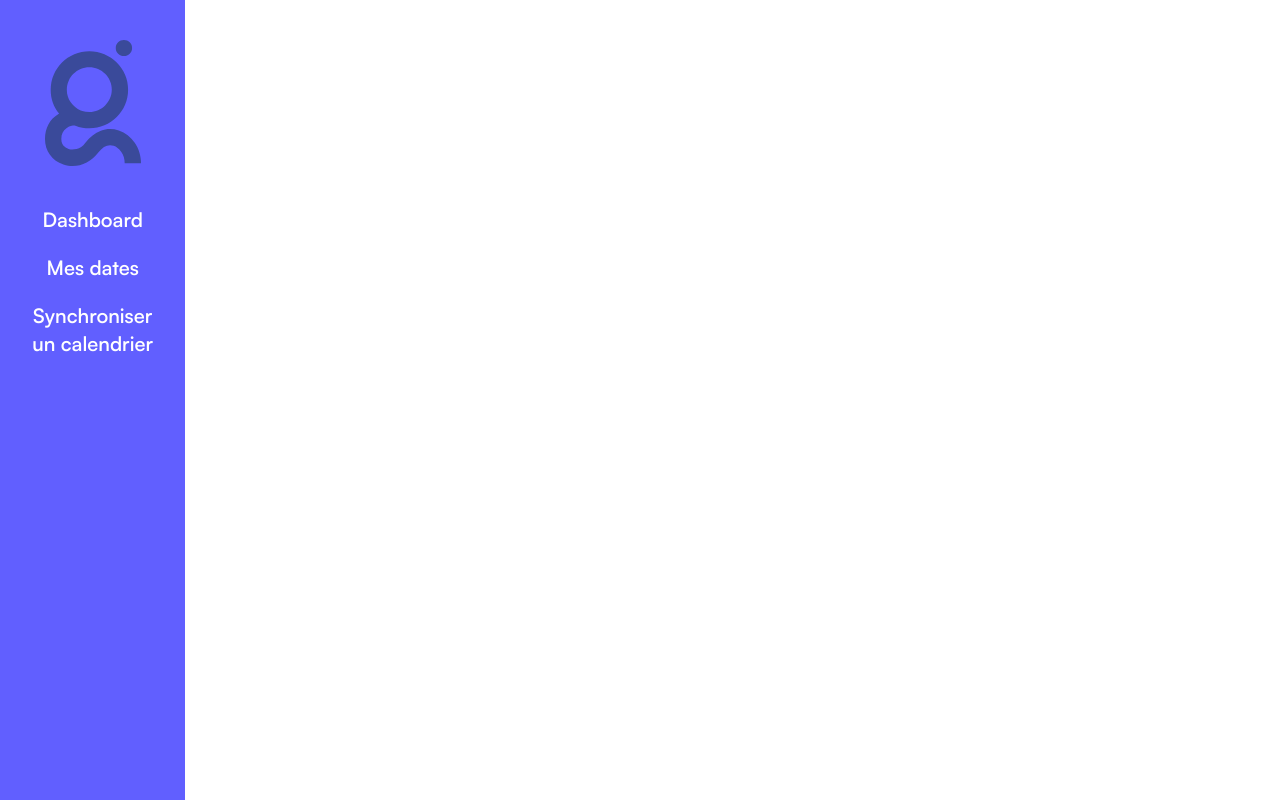
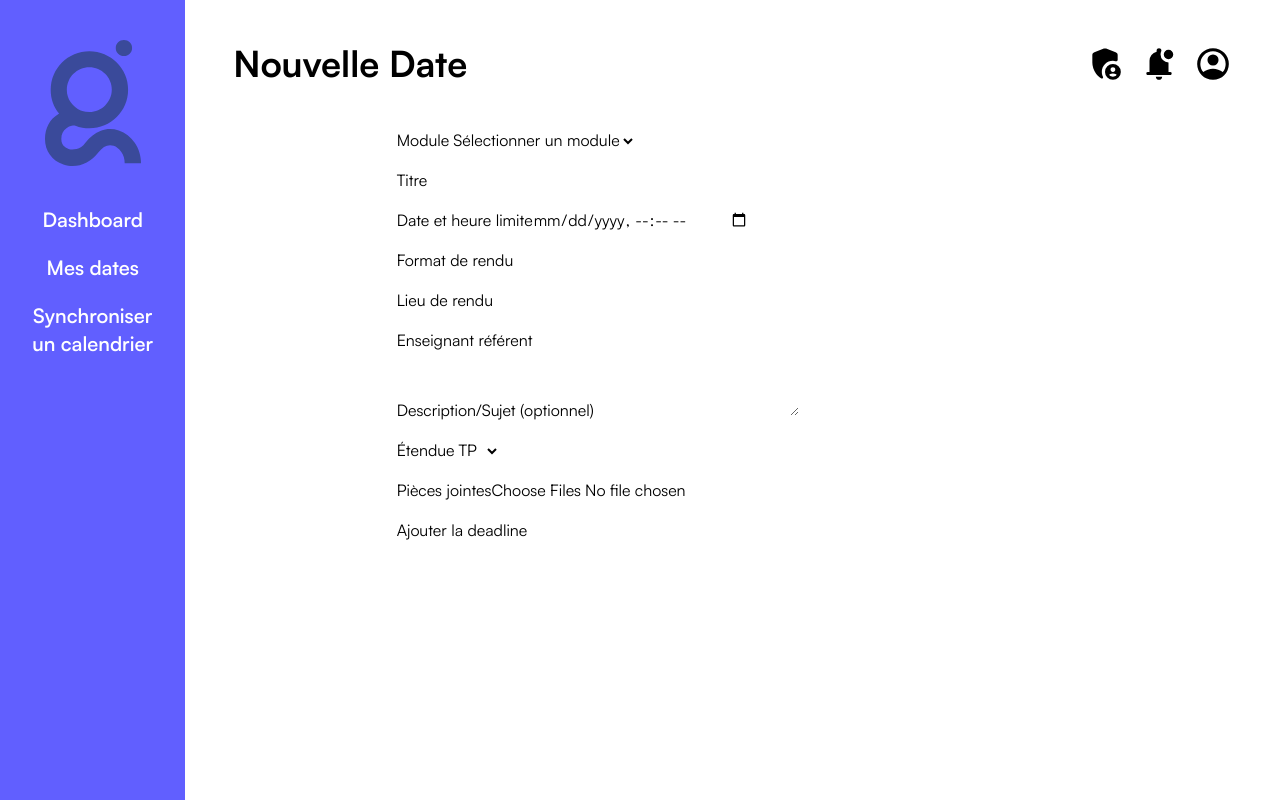
Before and after one commit to valentinbgt/sae401, a Nuxt app: page /dates/nouvelle in a window 1280 px wide. Built offline with nearby package versions, Linux system fonts and the light colour scheme.

Commit message:
feat: Implémentation du formulaire pour ajouter une date

```diff
--- /dev/null
+++ b/components/DeadlineForm.vue
@@ -0,0 +1,100 @@
+<template>
+  <form @submit.prevent="submitForm" class="w-full">
+    <div class="space-y-4">
+      <div>
+        <label for="module">Module</label>
+        <select id="module" v-model="formData.module" required>
+          <option value="">Sélectionner un module</option>
+          <option value="autre">Autre</option>
+          <!-- À remplir avec les modules depuis l'API -->
+        </select>
+      </div>
+
+      <div>
+        <label for="title">Titre</label>
+        <input type="text" id="title" v-model="formData.titre" required />
+      </div>
+
+      <div>
+        <label for="timestamp">Date et heure limite</label>
+        <input
+          type="datetime-local"
+          id="timestamp"
+          v-model="formData.timestamp"
+          required
+        />
+      </div>
+
+      <div>
+        <label for="type">Format de rendu</label>
+        <input type="text" id="type" v-model="formData.type" required />
+      </div>
+
+      <div>
+        <label for="lieu">Lieu de rendu</label>
+        <input type="text" id="lieu" v-model="formData.lieu" required />
+      </div>
+
+      <div>
+        <label for="prof">Enseignant référent</label>
+        <input type="text" id="prof" v-model="formData.prof" required />
+      </div>
+
+      <div>
+        <label for="description">Description/Sujet (optionnel)</label>
+        <textarea id="description" v-model="formData.description"></textarea>
+      </div>
+
+      <div>
+        <label for="etendue">Étendue</label>
+        <select id="etendue" v-model="formData.etendue" required>
+          <option value="TP">TP</option>
+          <option value="TD">TD</option>
+          <option value="CM">CM</option>
+        </select>
+      </div>
+
+      <div>
+        <label for="attachments">Pièces jointes</label>
+        <input
+          type="file"
+          id="attachments"
+          multiple
+          @change="handleFileUpload"
+        />
+      </div>
+
+      <button type="submit">Ajouter la deadline</button>
+    </div>
+  </form>
+</template>
+
+<script setup>
+import { ref } from "vue";
+
+const formData = ref({
+  module: "",
+  titre: "",
+  timestamp: "",
+  type: "",
+  lieu: "",
+  prof: "",
+  description: "",
+  etendue: "TP",
+  attachments: [],
+});
+
+const handleFileUpload = (event) => {
+  formData.value.attachments = Array.from(event.target.files);
+};
+
+const submitForm = async () => {
+  try {
+    // TODO: Implémenter la logique de vérification des doublons
+    // TODO: Envoyer les données à l'API
+    console.log(formData.value);
+  } catch (error) {
+    console.error("Erreur lors de l'envoi du formulaire:", error);
+  }
+};
+</script>
--- a/pages/dates.vue
+++ b/pages/dates/index.vue
@@ -1,4 +1,4 @@
 <template>
   <TopNav :notif="true">Mes dates</TopNav>
-  dates
+  <NuxtLink to="dates/nouvelle"> Ajouter une date </NuxtLink>
 </template>
--- /dev/null
+++ b/pages/dates/nouvelle.vue
@@ -0,0 +1,6 @@
+<template>
+  <TopNav :notif="true">Nouvelle Date</TopNav>
+  <div class="max-w-2xl mx-auto">
+    <DeadlineForm />
+  </div>
+</template>
```
